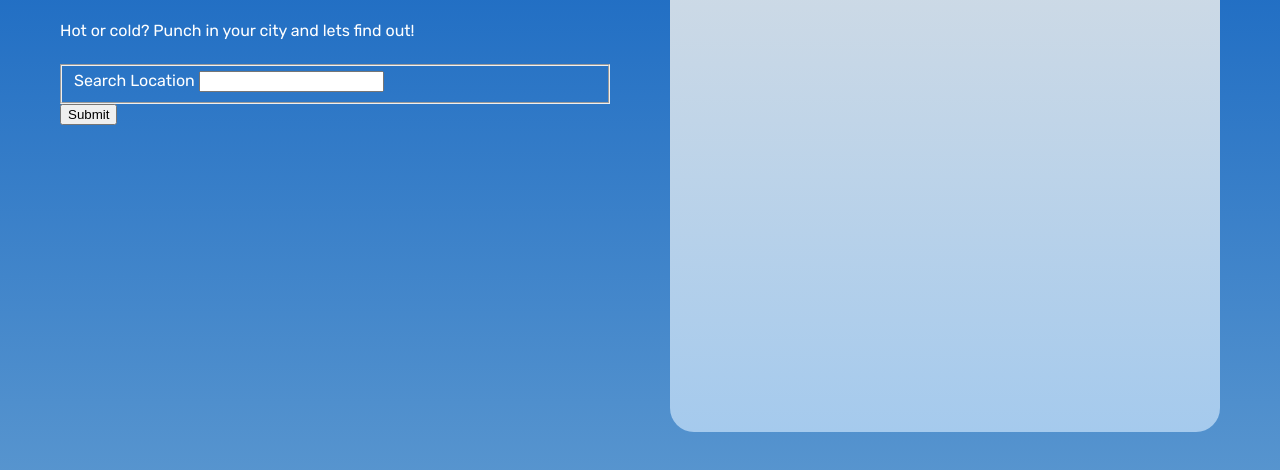
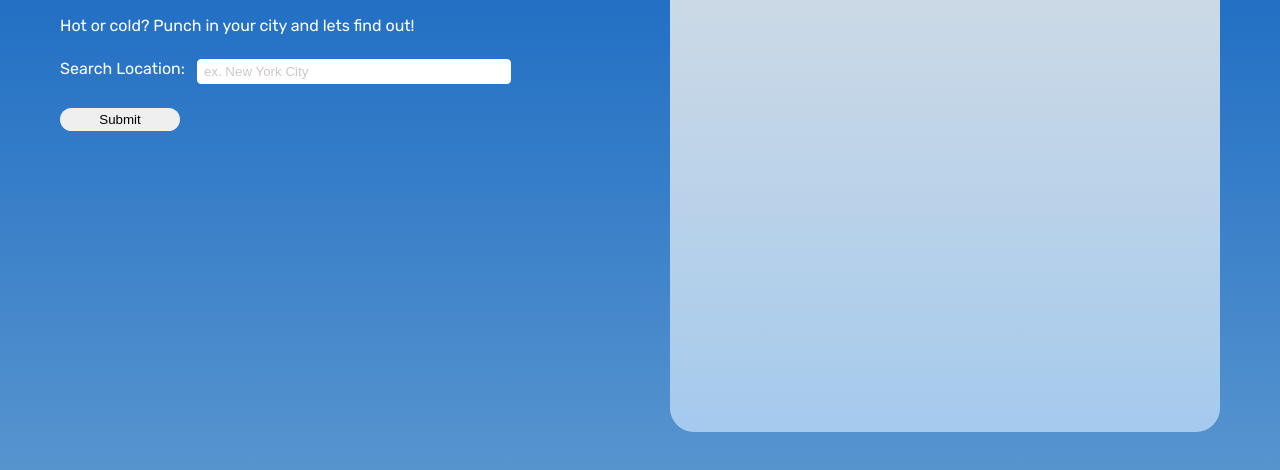
Before and after one commit to rydge-rivard/weather-app, a plain HTML site: page index.html in a window 1280 px wide. Shown: the part 308-778 px from the top of the page. Drawn offline with Linux system fonts and the light colour scheme; no server answers.

Commit message:
Style form, button, and pseudo effects.

```diff
--- a/index.html
+++ b/index.html
@@ -14,11 +14,11 @@
         <p>Hot or cold? Punch in your city and lets find out!</p>
         <form action="">
           <fieldset>
-            <label for="city">Search Location</label>
-            <input type="city" id="city" />
+            <label for="city">Search Location:</label>
+            <input type="city" id="city" placeholder="ex. New York City" />
           </fieldset>
-          <button>Submit</button>
         </form>
+        <button>Submit</button>
       </div>
       <div class="square right">
         <div class="main-card">
--- a/style.css
+++ b/style.css
@@ -52,6 +52,7 @@ h1 {
 .card-wrapper > div {
   display: flex;
   flex-direction: column;
+  justify-content: center;
 }
 
 .temp {
@@ -63,3 +64,36 @@ h1 {
   font-size: 50px;
   font-weight: 400;
 }
+
+fieldset {
+  border: none;
+  padding: 0;
+  display: flex;
+  gap: 12px;
+}
+
+input {
+  flex: 1;
+  max-width: 300px;
+  background-color: rgb(255, 255, 255);
+  border: solid 1px white;
+  color: rgb(0, 0, 0);
+  padding: 4px 6px;
+  border-radius: 4px;
+}
+
+button {
+  width: 120px;
+  border-radius: 18px;
+  border: none;
+  padding: 4px 6px;
+}
+
+button:hover {
+  cursor: pointer;
+  background-color: rgb(226, 226, 226);
+}
+
+::placeholder {
+  color: rgb(206, 199, 199);
+}
```
